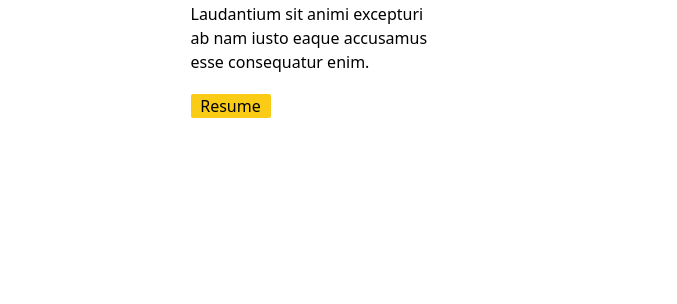
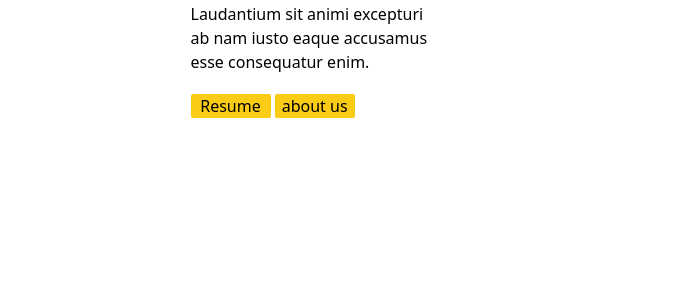
Before and after one commit to fahad-yare/jeylani, a plain HTML site: page index.html in a window 1280 px wide. Shown: the part 228-532 px from the top of the page, 0-677 px from the left. Drawn offline with nearby package versions, Linux system fonts and the light colour scheme.

Commit message:
waxa kudaray botton

```diff
--- a/index.html
+++ b/index.html
@@ -29,6 +29,7 @@
 
 
 
+
     <div class=" flex-col sm:flex-row flex justify-around my-[100px] px-[70px]">
         <div class="w-[250px]">
             <h1 class="font-bold text-2xl"> About me</h1>
@@ -36,6 +37,7 @@
             <p>Lorem ipsum dolor sit amet consectetur adipisicing elit. Laudantium sit animi excepturi ab nam iusto
                 eaque accusamus esse consequatur enim.</p>
             <button class="bg-yellow-400 rounded-sm w-[80px] my-5"> Resume </button>
+            <button class="bg-yellow-400 rounded-sm w-[80px] my-5"> about us </button>
         </div>
 
         <div class="">
```
